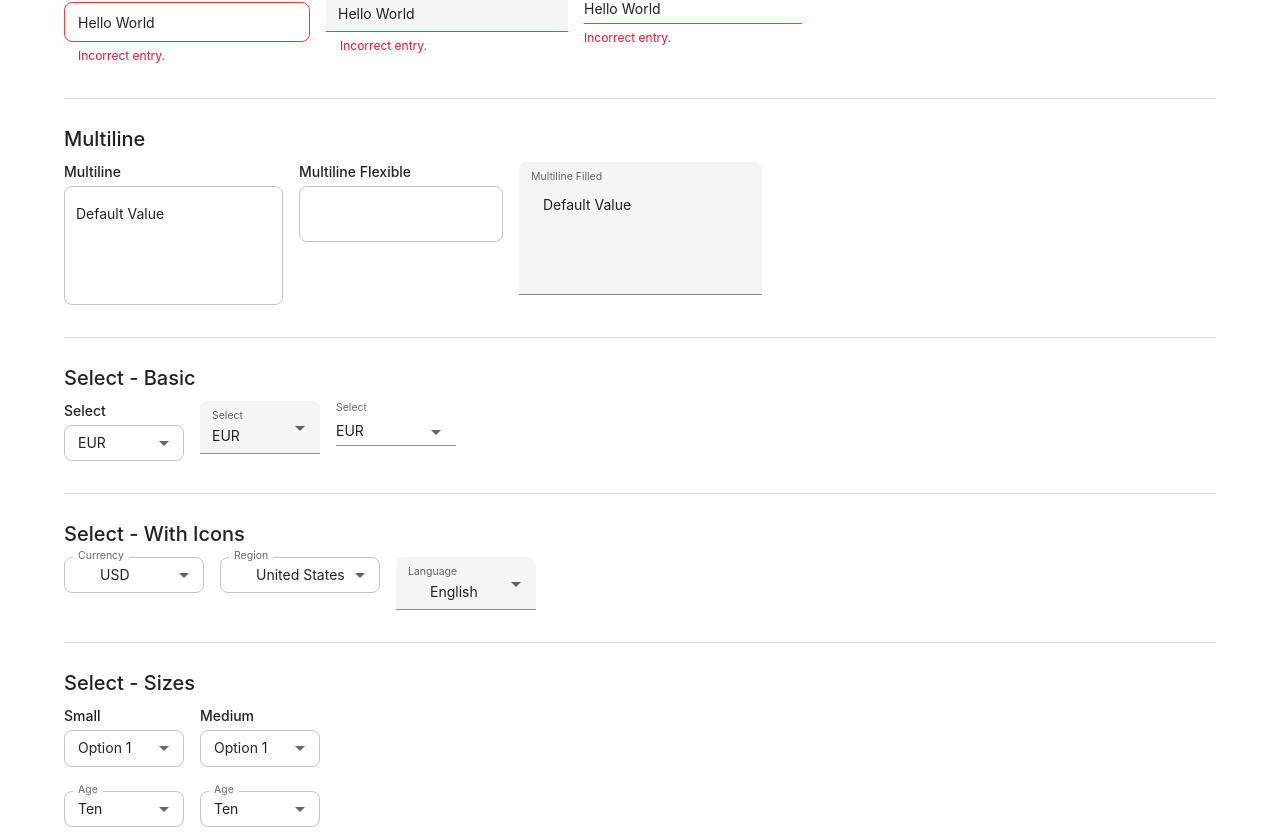
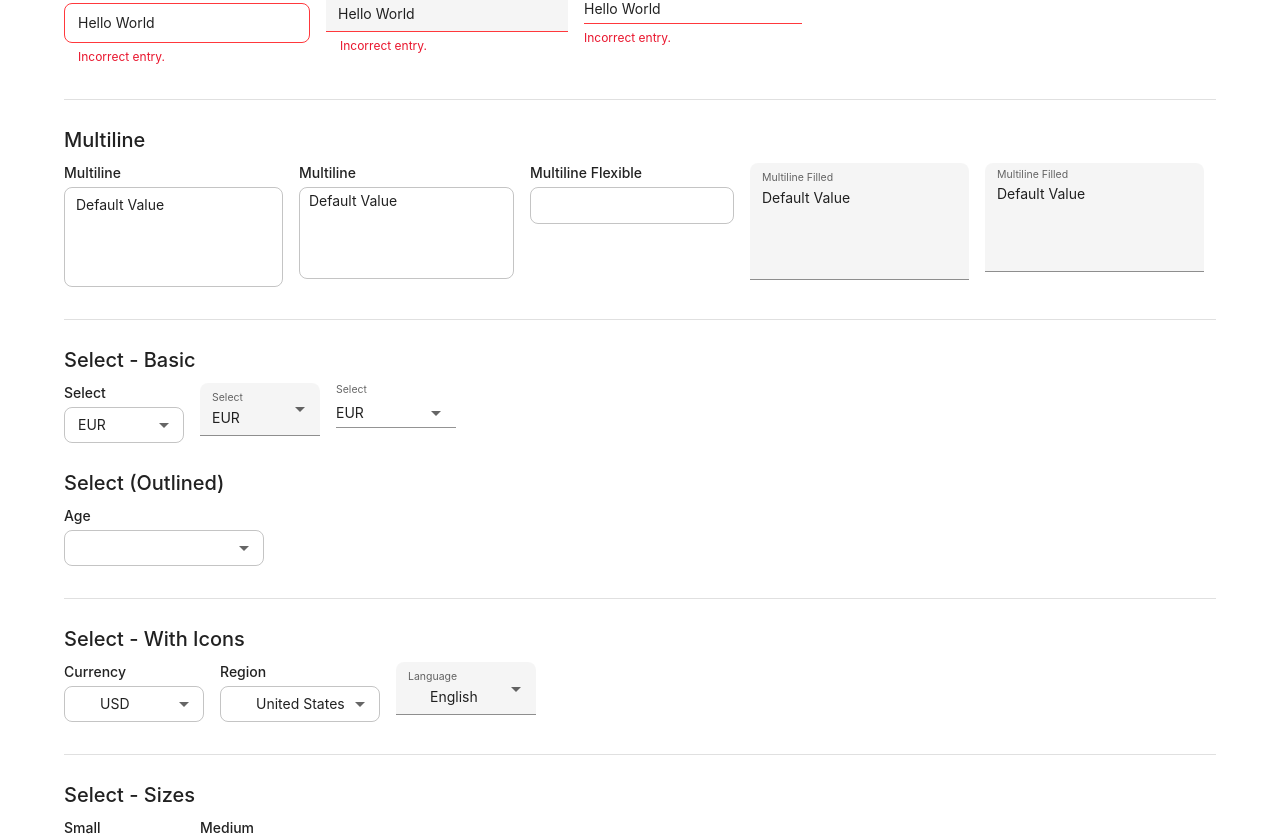
Before and after one commit to siriwatknp/jun-mui-theme, a React (Vite) app: page / in a window 1280 px wide. Shown: the part 2732-3568 px from the top of the page. Built offline with nearby package versions, Linux system fonts and the light colour scheme; some icons are missing.

Commit message:
fix: update text-field

```diff
--- /dev/null
+++ b/build-theme.js
@@ -0,0 +1,114 @@
+import fs from 'fs';
+import path from 'path';
+import { fileURLToPath } from 'url';
+
+const __filename = fileURLToPath(import.meta.url);
+const __dirname = path.dirname(__filename);
+
+// Read the main theme.ts file
+const themePath = path.join(__dirname, 'src/theme.ts');
+let themeContent = fs.readFileSync(themePath, 'utf8');
+
+// Extract component imports dynamically from the theme file
+const importRegex = /import\s+\{\s*(\w+)\s*\}\s+from\s+"(\.\/theme\/components\/[^"]+)"/g;
+const componentImports = [];
+let match;
+
+while ((match = importRegex.exec(themeContent)) !== null) {
+  componentImports.push({
+    name: match[1],
+    file: match[2]
+  });
+}
+
+console.log(`Found ${componentImports.length} component imports to process`);
+
+// Store the component definitions
+const componentDefinitions = {};
+
+// Read and extract component definitions
+componentImports.forEach(({ name, file }) => {
+  const componentPath = path.join(__dirname, 'src', file + '.ts');
+  try {
+    const componentContent = fs.readFileSync(componentPath, 'utf8');
+
+    // Extract the object content between the braces after the export
+    const match = componentContent.match(/export const \w+: ThemeOptions\["components"\] = (\{[\s\S]*\});/);
+    if (match) {
+      // Get the full object including braces
+      let objectContent = match[1];
+
+      // Remove the outer braces to get just the inner properties
+      // This regex finds content between the outermost braces
+      const innerMatch = objectContent.match(/^\s*\{\s*([\s\S]*)\s*\}\s*$/);
+      if (innerMatch) {
+        // Clean up the content: remove trailing commas before closing braces
+        let content = innerMatch[1];
+        // Remove trailing comma at the end of the content
+        content = content.replace(/,\s*$/, '');
+        componentDefinitions[name] = content;
+      }
+    }
+  } catch (err) {
+    console.error(`Failed to read ${componentPath}: ${err.message}`);
+  }
+});
+
+// Remove all component import statements
+componentImports.forEach(({ file }) => {
+  const importPattern = new RegExp(`import \\{ \\w+ \\} from "${file}";\n`, 'g');
+  themeContent = themeContent.replace(importPattern, '');
+});
+
+// Replace the spread operators with actual content
+let processedContent = themeContent;
+
+// Find the components section and replace spreads
+const componentsSection = processedContent.match(/components:\s*\{([^}]+)\}/s);
+if (componentsSection) {
+  let newComponentsContent = '\n';
+
+  // Get the list of spreads
+  const spreads = componentsSection[1].match(/\.\.\.(\w+)/g);
+  if (spreads) {
+    const componentContents = [];
+
+    spreads.forEach((spread) => {
+      const componentName = spread.replace('...', '');
+      if (componentDefinitions[componentName]) {
+        const content = componentDefinitions[componentName].trim();
+        if (content) {
+          componentContents.push(content);
+        }
+      }
+    });
+
+    // Join all component contents with comma and newline
+    if (componentContents.length > 0) {
+      newComponentsContent += '    ' + componentContents.join(',\n    ');
+    }
+  }
+
+  newComponentsContent += '\n  ';
+
+  // Replace the components section
+  processedContent = processedContent.replace(
+    /components:\s*\{[^}]+\}/s,
+    `components: {${newComponentsContent}}`
+  );
+}
+
+// Final cleanup: fix any double commas
+processedContent = processedContent.replace(/,\s*,/g, ',');
+
+// Create dist directory if it doesn't exist
+const distDir = path.join(__dirname, 'dist');
+if (!fs.existsSync(distDir)) {
+  fs.mkdirSync(distDir, { recursive: true });
+}
+
+// Write the consolidated theme file
+const outputPath = path.join(distDir, 'theme.ts');
+fs.writeFileSync(outputPath, processedContent);
+
+console.log(`✅ Successfully built consolidated theme to ${outputPath}`);
--- a/package.json
+++ b/package.json
@@ -7,7 +7,8 @@
     "dev": "vite",
     "build": "tsc -b && vite build",
     "lint": "eslint .",
-    "preview": "vite preview"
+    "preview": "vite preview",
+    "build:theme": "node build-theme.js"
   },
   "dependencies": {
     "@emotion/react": "11.14.0",
--- a/src/App.tsx
+++ b/src/App.tsx
@@ -583,10 +583,25 @@ function App() {
                   rows={4}
                   defaultValue="Default Value"
                 />
+                <TextField
+                  label="Multiline"
+                  multiline
+                  size="small"
+                  rows={4}
+                  defaultValue="Default Value"
+                />
                 <TextField label="Multiline Flexible" multiline maxRows={4} />
                 <TextField
                   label="Multiline Filled"
                   multiline
+                  rows={4}
+                  defaultValue="Default Value"
+                  variant="filled"
+                />
+                <TextField
+                  label="Multiline Filled"
+                  multiline
+                  size="small"
                   rows={4}
                   defaultValue="Default Value"
                   variant="filled"
@@ -638,6 +653,22 @@ function App() {
                   <MenuItem value="BTC">BTC</MenuItem>
                   <MenuItem value="JPY">JPY</MenuItem>
                 </TextField>
+              </Box>
+              <Box>
+                <Typography variant="h6" gutterBottom>
+                  Select (Outlined)
+                </Typography>
+                <FormControl variant="outlined" sx={{ minWidth: 200 }}>
+                  <InputLabel>Age</InputLabel>
+                  <Select label="Age">
+                    <MenuItem value="">
+                      <em>None</em>
+                    </MenuItem>
+                    <MenuItem value={10}>Ten</MenuItem>
+                    <MenuItem value={20}>Twenty</MenuItem>
+                    <MenuItem value={30}>Thirty</MenuItem>
+                  </Select>
+                </FormControl>
               </Box>
             </Stack>
           </Box>
--- a/src/theme/components/autocomplete.ts
+++ b/src/theme/components/autocomplete.ts
@@ -18,9 +18,9 @@ export const autocompleteTheme: ThemeOptions["components"] = {
           "&:has(.MuiChip-root)": {
             paddingLeft: "6px",
           },
-        },
-        "& .MuiAutocomplete-inputRoot .MuiAutocomplete-input": {
-          paddingBlock: 4.5,
+          "& .MuiAutocomplete-input": {
+            paddingBlock: 7.5,
+          },
         },
         "& .MuiAutocomplete-inputRoot.MuiInputBase-sizeSmall": {
           paddingTop: 4,
--- a/src/theme/components/text-field.ts
+++ b/src/theme/components/text-field.ts
@@ -1,7 +1,7 @@
 import type { ThemeOptions } from "@mui/material/styles";
 
 export const textFieldTheme: ThemeOptions["components"] = {
-  MuiTextField: {
+  MuiFormControl: {
     defaultProps: {
       variant: "outlined",
     },
@@ -18,11 +18,10 @@ export const textFieldTheme: ThemeOptions["components"] = {
                   pointerEvents: "auto",
                   marginBottom: "0.25rem",
                   maxWidth: "unset",
-                  ...theme.typography.body2,
                   fontWeight: 500,
                   color: (theme.vars || theme).palette.text.primary,
                 },
-              "& .MuiOutlinedInput-input": {
+              "& .MuiOutlinedInput-input:where(input)": {
                 paddingBlock: "9.5px",
               },
               "&&& .MuiInputBase-input": {
@@ -47,7 +46,7 @@ export const textFieldTheme: ThemeOptions["components"] = {
           {
             props: { variant: "outlined", size: "small" },
             style: {
-              "& .MuiInputBase-input": {
+              "& .MuiInputBase-input:where(input)": {
                 paddingBlock: "6.5px",
                 paddingInline: "12px",
               },
@@ -166,28 +165,18 @@ export const textFieldTheme: ThemeOptions["components"] = {
         "&.Mui-error::after": {
           borderBottomColor: (theme.vars || theme).palette.error.main,
         },
-        variants: [
-          {
-            props: { multiline: true },
-            style: {
-              padding: "8px 12px",
-            },
-          },
-          {
-            props: { size: "small", multiline: true },
-            style: {
-              padding: "4px 10px",
-            },
-          },
-        ],
       }),
       input: () => ({
-        padding: "25px 12px 8px",
+        "&:where(input)": {
+          padding: "25px 12px 8px",
+        },
         variants: [
           {
             props: { size: "small" },
             style: {
-              padding: "21px 10px 4px",
+              "&:where(input)": {
+                padding: "21px 10px 4px",
+              },
             },
           },
         ],
@@ -231,16 +220,8 @@ export const textFieldTheme: ThemeOptions["components"] = {
         "&.Mui-error": {
           color: (theme.vars || theme).palette.error.main,
         },
-        variants: [
-          {
-            props: { size: "small" },
-            style: {
-              fontSize: theme.typography.body2.fontSize,
-            },
-          },
-        ],
       }),
-      outlined: () => ({
+      outlined: {
         "&.MuiInputLabel-shrink": {
           transform: "translate(14px, -9px) scale(0.75)",
         },
@@ -255,8 +236,8 @@ export const textFieldTheme: ThemeOptions["components"] = {
             },
           },
         ],
-      }),
-      filled: () => ({
+      },
+      filled: {
         transform: "translate(12px, 16px) scale(1)",
         "&.MuiInputLabel-shrink": {
           transform: "translate(12px, 7px) scale(0.75)",
@@ -272,7 +253,7 @@ export const textFieldTheme: ThemeOptions["components"] = {
             },
           },
         ],
-      }),
+      },
     },
   },
   MuiFormHelperText: {
@@ -282,15 +263,6 @@ export const textFieldTheme: ThemeOptions["components"] = {
         fontSize: theme.typography.caption.fontSize,
         "&.Mui-error": {
           color: (theme.vars || theme).palette.error.text,
-        },
-      }),
-    },
-  },
-  MuiSelect: {
-    styleOverrides: {
-      select: () => ({
-        "&.MuiInputBase-input": {
-          paddingRight: 32,
         },
       }),
     },
```
